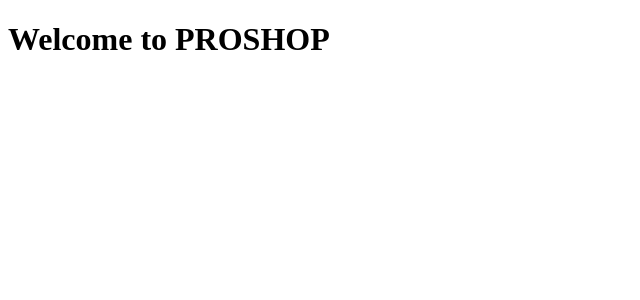
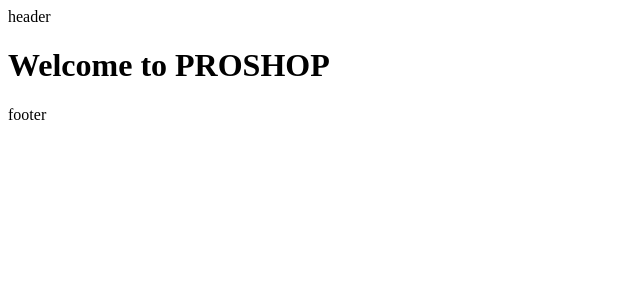
Before and after one commit to islanur/Proshop, a React (Create React App) app in the folder frontend/: page / in a window 1280 px wide. Shown: the top 300 px of the page, without its empty margins (0-640 px from the left). Built offline with nearby package versions, Linux system fonts and the light colour scheme; the HTML template or start-up script is replaced by a standard one.

Commit message:
React Setup File

```diff
--- a/frontend/src/App.js
+++ b/frontend/src/App.js
@@ -1,7 +1,14 @@
+import Footer from './components/Footer';
+import Header from './components/Header';
+
 const App = () => {
   return (
     <>
-      <h1>Welcome to PROSHOP</h1>
+      <Header />
+      <main>
+        <h1>Welcome to PROSHOP</h1>
+      </main>
+      <Footer />
     </>
   );
 };
--- /dev/null
+++ b/frontend/src/components/Footer.js
@@ -0,0 +1,7 @@
+import React from 'react';
+
+const Footer = () => {
+  return <footer>footer</footer>;
+};
+
+export default Footer;
--- /dev/null
+++ b/frontend/src/components/Header.js
@@ -0,0 +1,7 @@
+import React from 'react';
+
+const Header = () => {
+  return <header>header</header>;
+};
+
+export default Header;
```
